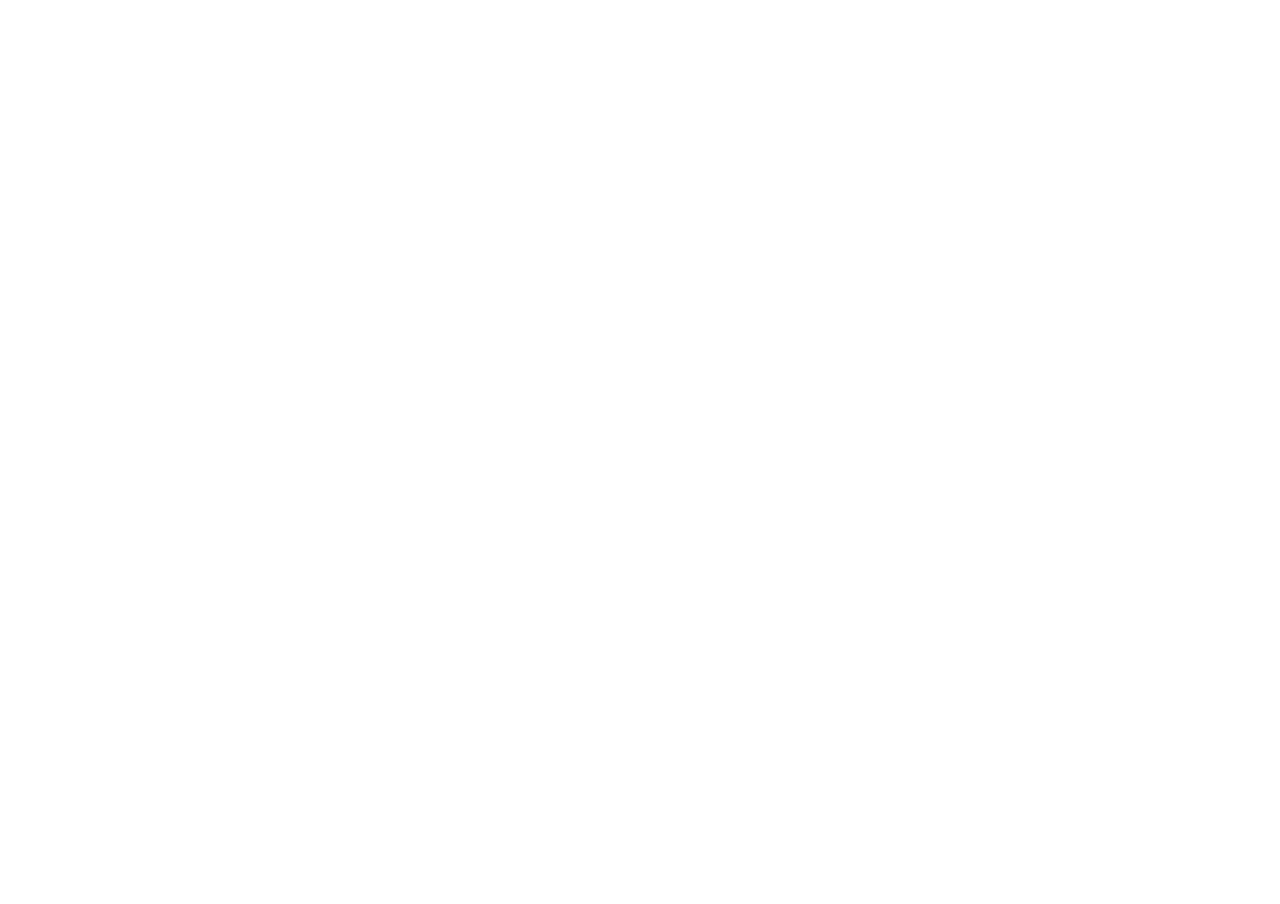
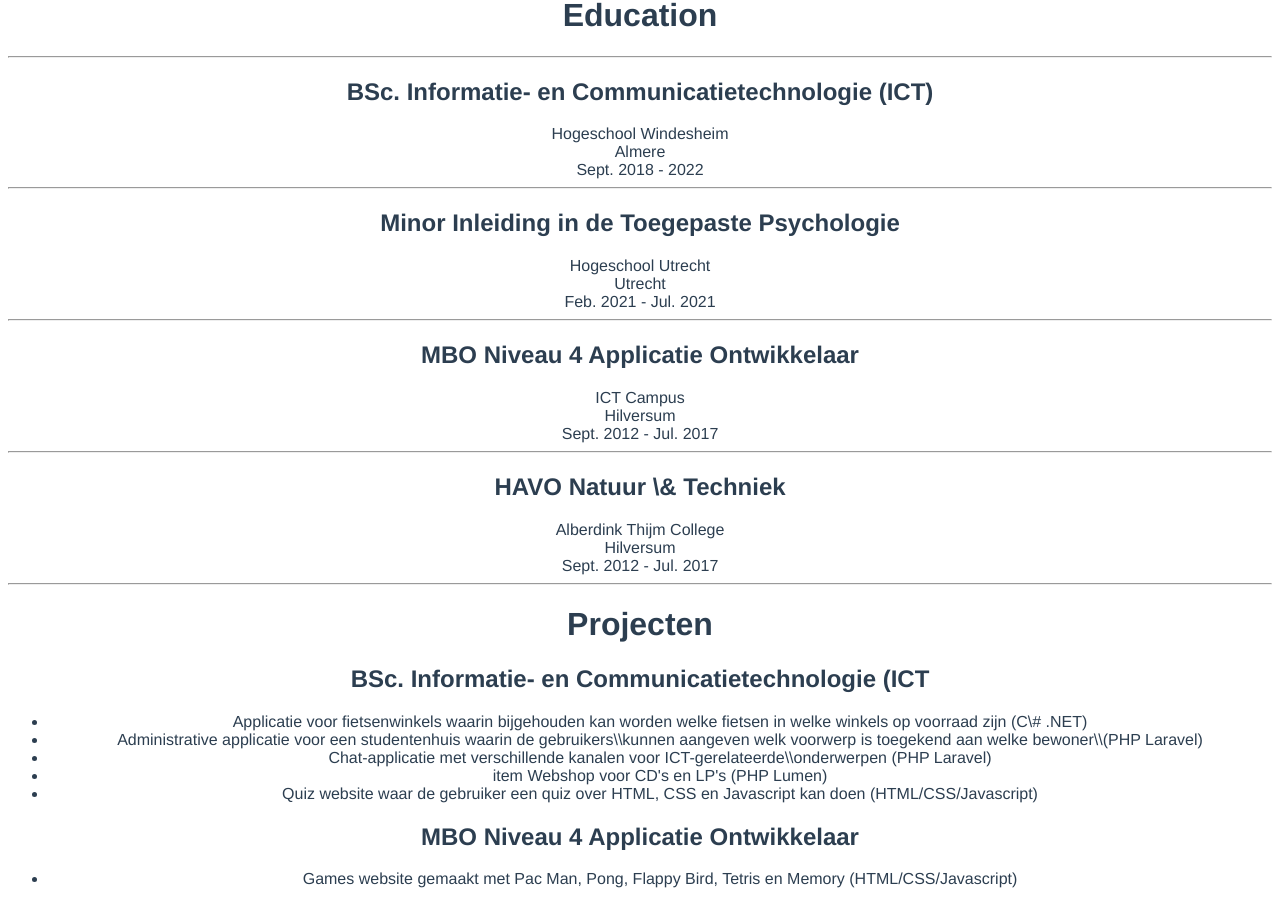
Before and after one commit to themmixproject/cv-website, a Vue app: page / in a window 1280 px wide. Shown: the part 1440-2344 px from the top of the page. Before the commit the page ends 1436 px from the top, so only its background shows below. Built offline with nearby package versions, Linux system fonts and the light colour scheme.

Commit message:
Added project content

```diff
--- a/src/components/ProfileContent.vue
+++ b/src/components/ProfileContent.vue
@@ -64,6 +64,66 @@
         >
         </job-content>
     </div>
+    <div id="education-container">
+        <h1>Education</h1>
+        <hr />
+        <job-content
+            name="BSc. Informatie- en Communicatietechnologie (ICT)"
+            company="Hogeschool Windesheim"
+            location="Almere"
+            duration="Sept. 2018 - 2022"
+        ></job-content>
+        <job-content
+            name="Minor Inleiding in de Toegepaste Psychologie"
+            company="Hogeschool Utrecht"
+            location="Utrecht"
+            duration="Feb. 2021 - Jul. 2021"
+        ></job-content>
+        <job-content
+            name="MBO Niveau 4 Applicatie Ontwikkelaar"
+            company="ICT Campus"
+            location="Hilversum"
+            duration="Sept. 2012 - Jul. 2017"
+        ></job-content>
+        <job-content
+            name="HAVO Natuur \& Techniek"
+            company="Alberdink Thijm College"
+            location="Hilversum"
+            duration="Sept. 2012 - Jul. 2017"
+        ></job-content>
+    </div>
+    <div id="project-container">
+        <h1>Projecten</h1>
+        <h2>BSc. Informatie- en Communicatietechnologie (ICT</h2>
+        <ul>
+            <li>
+                Applicatie voor fietsenwinkels waarin bijgehouden kan worden
+                welke fietsen in welke winkels op voorraad zijn (C\# .NET)
+            </li>
+            <li>
+                Administrative applicatie voor een studentenhuis waarin de
+                gebruikers\\kunnen aangeven welk voorwerp is toegekend aan welke
+                bewoner\\(PHP Laravel)
+            </li>
+            <li>
+                Chat-applicatie met verschillende kanalen voor
+                ICT-gerelateerde\\onderwerpen (PHP Laravel)
+            </li>
+            <li>item Webshop voor CD's en LP's (PHP Lumen)</li>
+            <li>
+                Quiz website waar de gebruiker een quiz over HTML, CSS en
+                Javascript kan doen (HTML/CSS/Javascript)
+            </li>
+        </ul>
+
+        <h2>MBO Niveau 4 Applicatie Ontwikkelaar</h2>
+        <ul>
+            <li>
+                Games website gemaakt met Pac Man, Pong, Flappy Bird, Tetris en
+                Memory (HTML/CSS/Javascript)
+            </li>
+        </ul>
+    </div>
 </template>
 
 <script>
```
